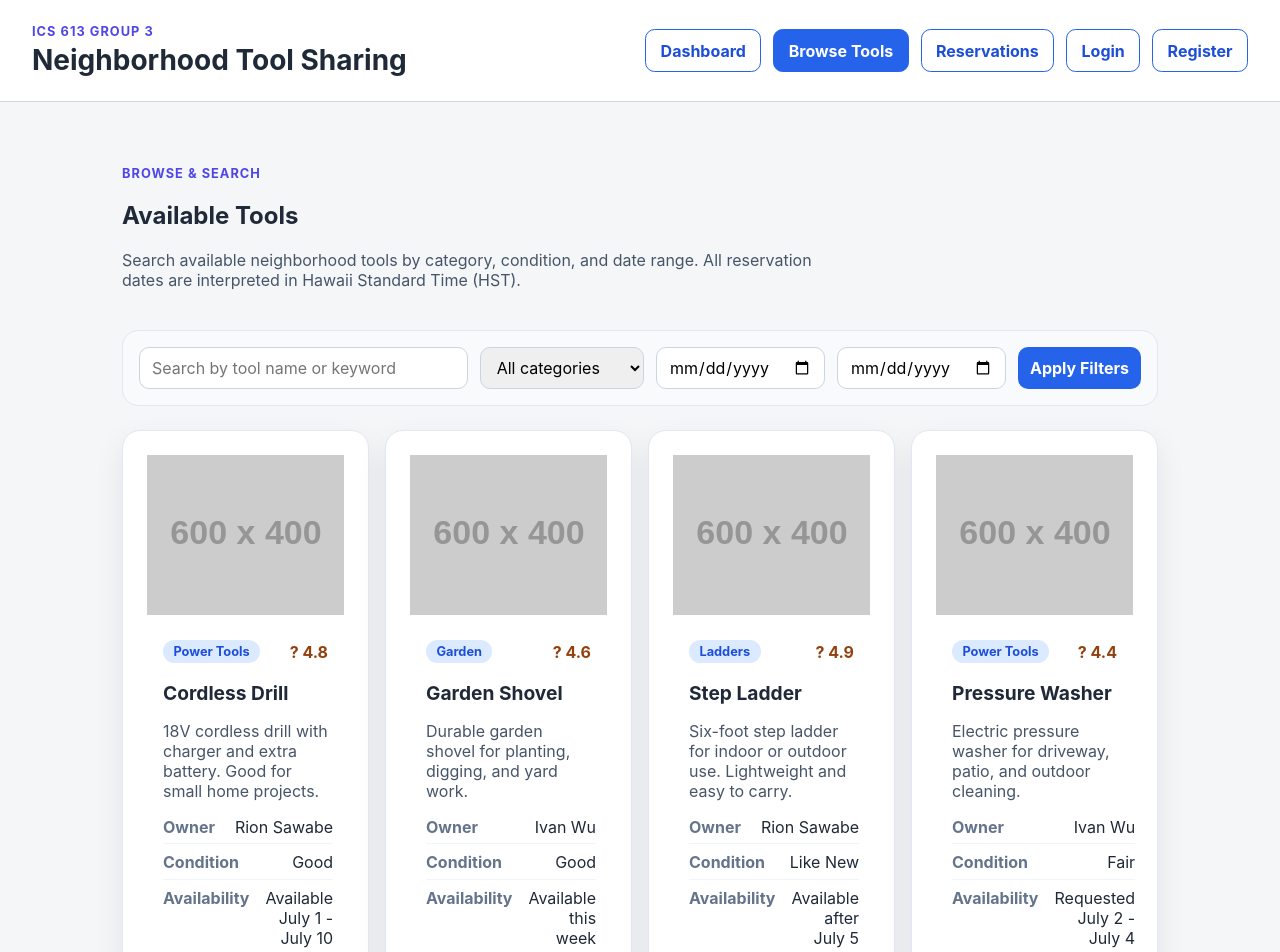
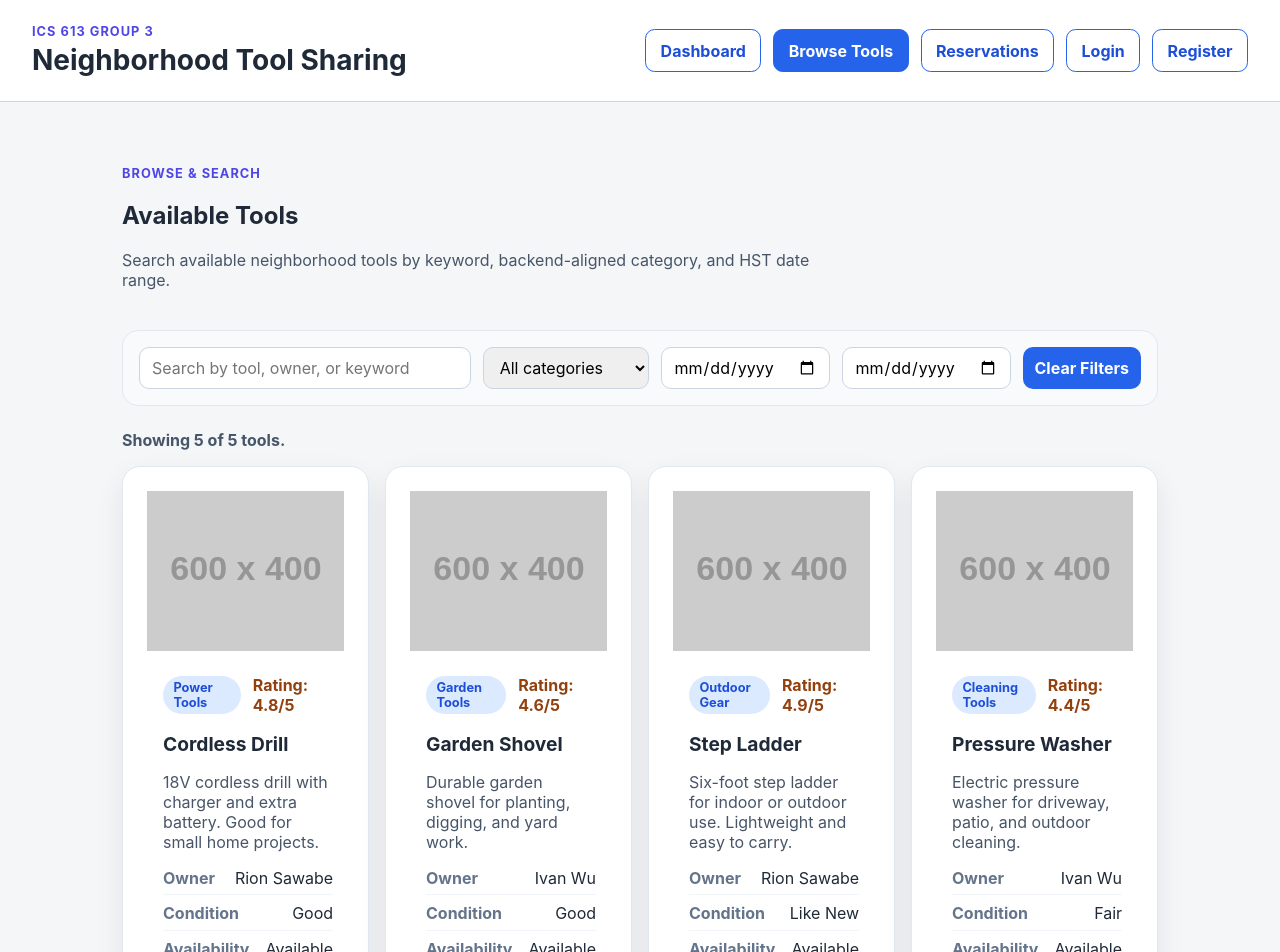
Before and after one commit to ICS613-Group3/Group3-ICS613-project, a React (Vite) app in the folder frontend/: page /tools in a window 1280 px wide. Shown: the top 952 px of the page. Built offline with nearby package versions, Linux system fonts and the light colour scheme.

Commit message:
feat: wire browse filters and align tool categories

```diff
--- a/frontend/src/App.css
+++ b/frontend/src/App.css
@@ -584,3 +584,10 @@ select {
     height: 220px;
   }
 }
+
+/* Shows how many tools match the current Browse Tools filters. */
+.results-summary {
+  margin: 0 0 1rem;
+  color: #475569;
+  font-weight: 700;
+}
--- a/frontend/src/data/mockData.ts
+++ b/frontend/src/data/mockData.ts
@@ -6,14 +6,34 @@ export type ReservationStatus =
   | 'PICKED_UP'
   | 'RETURNED';
 
+/**
+ * ToolCategory
+ *
+ * These category values match Ivan's backend enum.
+ * Keep these values aligned with the backend API to avoid integration issues.
+ */
+export type ToolCategory =
+  | 'HAND_TOOLS'
+  | 'POWER_TOOLS'
+  | 'GARDEN_TOOLS'
+  | 'CLEANING_TOOLS'
+  | 'OUTDOOR_GEAR';
+
 export type ToolCondition = 'New' | 'Like New' | 'Good' | 'Fair' | 'Poor';
 
-export type ToolCategory =
-  | 'Power Tools'
-  | 'Garden'
-  | 'Kitchen'
-  | 'Ladders'
-  | 'Other';
+/**
+ * categoryLabels
+ *
+ * Backend stores enum values such as POWER_TOOLS.
+ * Frontend displays user-friendly labels such as Power Tools.
+ */
+export const categoryLabels: Record<ToolCategory, string> = {
+  HAND_TOOLS: 'Hand Tools',
+  POWER_TOOLS: 'Power Tools',
+  GARDEN_TOOLS: 'Garden Tools',
+  CLEANING_TOOLS: 'Cleaning Tools',
+  OUTDOOR_GEAR: 'Outdoor Gear',
+};
 
 export interface MockUser {
   id: string;
@@ -34,6 +54,8 @@ export interface MockTool {
   description: string;
   latestReturnTime: string;
   availability: string;
+  availableFrom: string;
+  availableTo: string;
   rating: number;
   imageUrl: string;
   notesForBorrowers: string;
@@ -97,7 +119,7 @@ export const mockTools: MockTool[] = [
   {
     id: 'tool-1',
     name: 'Cordless Drill',
-    category: 'Power Tools',
+    category: 'POWER_TOOLS',
     condition: 'Good',
     ownerId: 'user-2',
     ownerName: 'Rion Sawabe',
@@ -105,6 +127,8 @@ export const mockTools: MockTool[] = [
       '18V cordless drill with charger and extra battery. Good for small home projects.',
     latestReturnTime: '21:00',
     availability: 'Available July 1 - July 10',
+    availableFrom: '2026-07-01',
+    availableTo: '2026-07-10',
     rating: 4.8,
     imageUrl: 'https://placehold.co/600x400?text=Cordless+Drill',
     notesForBorrowers: 'Please return with the battery charged.',
@@ -112,14 +136,16 @@ export const mockTools: MockTool[] = [
   {
     id: 'tool-2',
     name: 'Garden Shovel',
-    category: 'Garden',
+    category: 'GARDEN_TOOLS',
     condition: 'Good',
     ownerId: 'user-3',
     ownerName: 'Ivan Wu',
     description:
       'Durable garden shovel for planting, digging, and yard work.',
     latestReturnTime: '18:00',
-    availability: 'Available this week',
+    availability: 'Available July 1 - July 20',
+    availableFrom: '2026-07-01',
+    availableTo: '2026-07-20',
     rating: 4.6,
     imageUrl: 'https://placehold.co/600x400?text=Garden+Shovel',
     notesForBorrowers: 'Please clean dirt off before returning.',
@@ -127,7 +153,7 @@ export const mockTools: MockTool[] = [
   {
     id: 'tool-3',
     name: 'Step Ladder',
-    category: 'Ladders',
+    category: 'OUTDOOR_GEAR',
     condition: 'Like New',
     ownerId: 'user-2',
     ownerName: 'Rion Sawabe',
@@ -135,6 +161,8 @@ export const mockTools: MockTool[] = [
       'Six-foot step ladder for indoor or outdoor use. Lightweight and easy to carry.',
     latestReturnTime: '20:00',
     availability: 'Available after July 5',
+    availableFrom: '2026-07-05',
+    availableTo: '2026-07-30',
     rating: 4.9,
     imageUrl: 'https://placehold.co/600x400?text=Step+Ladder',
     notesForBorrowers: 'Use on stable ground only.',
@@ -142,17 +170,36 @@ export const mockTools: MockTool[] = [
   {
     id: 'tool-4',
     name: 'Pressure Washer',
-    category: 'Power Tools',
+    category: 'CLEANING_TOOLS',
     condition: 'Fair',
     ownerId: 'user-3',
     ownerName: 'Ivan Wu',
     description:
       'Electric pressure washer for driveway, patio, and outdoor cleaning.',
     latestReturnTime: '17:30',
-    availability: 'Requested July 2 - July 4',
+    availability: 'Available July 8 - July 18',
+    availableFrom: '2026-07-08',
+    availableTo: '2026-07-18',
     rating: 4.4,
     imageUrl: 'https://placehold.co/600x400?text=Pressure+Washer',
     notesForBorrowers: 'Do not use with hot water.',
+  },
+  {
+    id: 'tool-5',
+    name: 'Hammer Set',
+    category: 'HAND_TOOLS',
+    condition: 'Like New',
+    ownerId: 'user-1',
+    ownerName: 'Yafei Wang',
+    description:
+      'Basic hammer set for small repairs, furniture assembly, and household projects.',
+    latestReturnTime: '19:00',
+    availability: 'Available July 1 - July 31',
+    availableFrom: '2026-07-01',
+    availableTo: '2026-07-31',
+    rating: 4.7,
+    imageUrl: 'https://placehold.co/600x400?text=Hammer+Set',
+    notesForBorrowers: 'Please return all pieces together.',
   },
 ];
 
--- a/frontend/src/pages/BrowseToolsPage.tsx
+++ b/frontend/src/pages/BrowseToolsPage.tsx
@@ -1,7 +1,80 @@
+import { useMemo, useState } from 'react';
 import { Link } from 'react-router-dom';
-import { mockTools } from '../data/mockData';
+import {
+  categoryLabels,
+  mockTools,
+  type ToolCategory,
+} from '../data/mockData';
 
+/**
+ * BrowseToolsPage
+ *
+ * This page displays all available tools using mock data.
+ * For R1 demo feedback, search and category filters now work locally.
+ * Later, Ivan can replace this local filtering with backend API query params.
+ */
 function BrowseToolsPage() {
+  // Search text entered by the user.
+  const [searchTerm, setSearchTerm] = useState('');
+
+  // Backend-aligned category enum selected by the user.
+  const [categoryFilter, setCategoryFilter] = useState<ToolCategory | ''>('');
+
+  // Date filters are interpreted as HST calendar dates for the demo.
+  const [startDate, setStartDate] = useState('');
+  const [endDate, setEndDate] = useState('');
+
+  const categoryOptions = Object.entries(categoryLabels) as Array<
+    [ToolCategory, string]
+  >;
+
+  /**
+   * filteredTools
+   *
+   * This local filtering makes the demo interactive before backend integration.
+   * Search checks name, description, owner, and category label.
+   * Category uses backend enum values.
+   * Date filter checks whether the selected date range fits inside the mock availability window.
+   */
+  const filteredTools = useMemo(() => {
+    const normalizedSearch = searchTerm.trim().toLowerCase();
+
+    return mockTools.filter((tool) => {
+      const categoryLabel = categoryLabels[tool.category];
+
+      const matchesSearch =
+        normalizedSearch.length === 0 ||
+        tool.name.toLowerCase().includes(normalizedSearch) ||
+        tool.description.toLowerCase().includes(normalizedSearch) ||
+        tool.ownerName.toLowerCase().includes(normalizedSearch) ||
+        categoryLabel.toLowerCase().includes(normalizedSearch);
+
+      const matchesCategory =
+        categoryFilter === '' || tool.category === categoryFilter;
+
+      const selectedStartDate = startDate || endDate;
+      const selectedEndDate = endDate || startDate;
+
+      const matchesDateRange =
+        !selectedStartDate ||
+        !selectedEndDate ||
+        (tool.availableFrom <= selectedStartDate &&
+          tool.availableTo >= selectedEndDate);
+
+      return matchesSearch && matchesCategory && matchesDateRange;
+    });
+  }, [categoryFilter, endDate, searchTerm, startDate]);
+
+  /**
+   * Clears all filter controls and shows every mock tool again.
+   */
+  const clearFilters = () => {
+    setSearchTerm('');
+    setCategoryFilter('');
+    setStartDate('');
+    setEndDate('');
+  };
+
   return (
     <section className="page-section">
       <div className="page-header">
@@ -9,36 +82,78 @@ function BrowseToolsPage() {
           <p className="eyebrow">Browse & Search</p>
           <h1>Available Tools</h1>
           <p className="page-description">
-            Search available neighborhood tools by category, condition, and date range.
-            All reservation dates are interpreted in Hawaii Standard Time (HST).
+            Search available neighborhood tools by keyword, backend-aligned
+            category, and HST date range.
           </p>
         </div>
       </div>
 
       <div className="filter-panel">
-        <input type="text" placeholder="Search by tool name or keyword" />
-        <select defaultValue="">
+        <input
+          type="text"
+          placeholder="Search by tool, owner, or keyword"
+          value={searchTerm}
+          onChange={(event) => setSearchTerm(event.target.value)}
+        />
+
+        <select
+          value={categoryFilter}
+          onChange={(event) =>
+            setCategoryFilter(event.target.value as ToolCategory | '')
+          }
+        >
           <option value="">All categories</option>
-          <option value="Power Tools">Power Tools</option>
-          <option value="Garden">Garden</option>
-          <option value="Kitchen">Kitchen</option>
-          <option value="Ladders">Ladders</option>
-          <option value="Other">Other</option>
+          {categoryOptions.map(([categoryValue, label]) => (
+            <option key={categoryValue} value={categoryValue}>
+              {label}
+            </option>
+          ))}
         </select>
-        <input type="date" aria-label="Start date" />
-        <input type="date" aria-label="End date" />
-        <button type="button">Apply Filters</button>
+
+        <input
+          type="date"
+          aria-label="Start date"
+          value={startDate}
+          onChange={(event) => setStartDate(event.target.value)}
+        />
+
+        <input
+          type="date"
+          aria-label="End date"
+          value={endDate}
+          onChange={(event) => setEndDate(event.target.value)}
+        />
+
+        <button type="button" onClick={clearFilters}>
+          Clear Filters
+        </button>
       </div>
 
+      <p className="results-summary">
+        Showing {filteredTools.length} of {mockTools.length} tools.
+      </p>
+
+      {filteredTools.length === 0 ? (
+        <div className="empty-state-card">
+          <p className="eyebrow">No Results</p>
+          <h2>No tools match the current filters.</h2>
+          <p>Try clearing filters or searching for a different keyword.</p>
+          <button type="button" onClick={clearFilters}>
+            Clear Filters
+          </button>
+        </div>
+      ) : (
         <div className="tool-grid">
-        {mockTools.map((tool) => (
+          {filteredTools.map((tool) => (
             <article className="tool-card" key={tool.id}>
               <img src={tool.imageUrl} alt={tool.name} className="tool-image" />
 
               <div className="tool-card-body">
                 <div className="tool-card-top">
-                <span className="status-badge">{tool.category}</span>
-                <span className="rating">? {tool.rating}</span>
+                  <span className="status-badge">
+                    {categoryLabels[tool.category]}
+                  </span>
+                  <span className="rating">Rating: {tool.rating}/5</span>
                 </div>
 
                 <h2>{tool.name}</h2>
@@ -70,6 +185,7 @@ function BrowseToolsPage() {
             </article>
           ))}
         </div>
+      )}
     </section>
   );
 }
--- a/frontend/src/pages/ToolDetailPage.tsx
+++ b/frontend/src/pages/ToolDetailPage.tsx
@@ -1,6 +1,6 @@
 import { useState, type FormEvent } from 'react';
 import { Link, useParams } from 'react-router-dom';
-import { mockTools } from '../data/mockData';
+import { categoryLabels, mockTools } from '../data/mockData';
 
 /**
  * ToolDetailPage
@@ -93,8 +93,10 @@ function ToolDetailPage() {
 
           <div className="tool-detail-content">
             <div className="tool-card-top">
-              <span className="status-badge">{tool.category}</span>
-              <span className="rating">? {tool.rating}</span>
+              <span className="status-badge">
+                {categoryLabels[tool.category]}
+              </span>
+              <span className="rating">Rating: {tool.rating}/5</span>
             </div>
 
             <h2>{tool.name}</h2>
```
Lines whose indentation alone changed are shown as unchanged.
